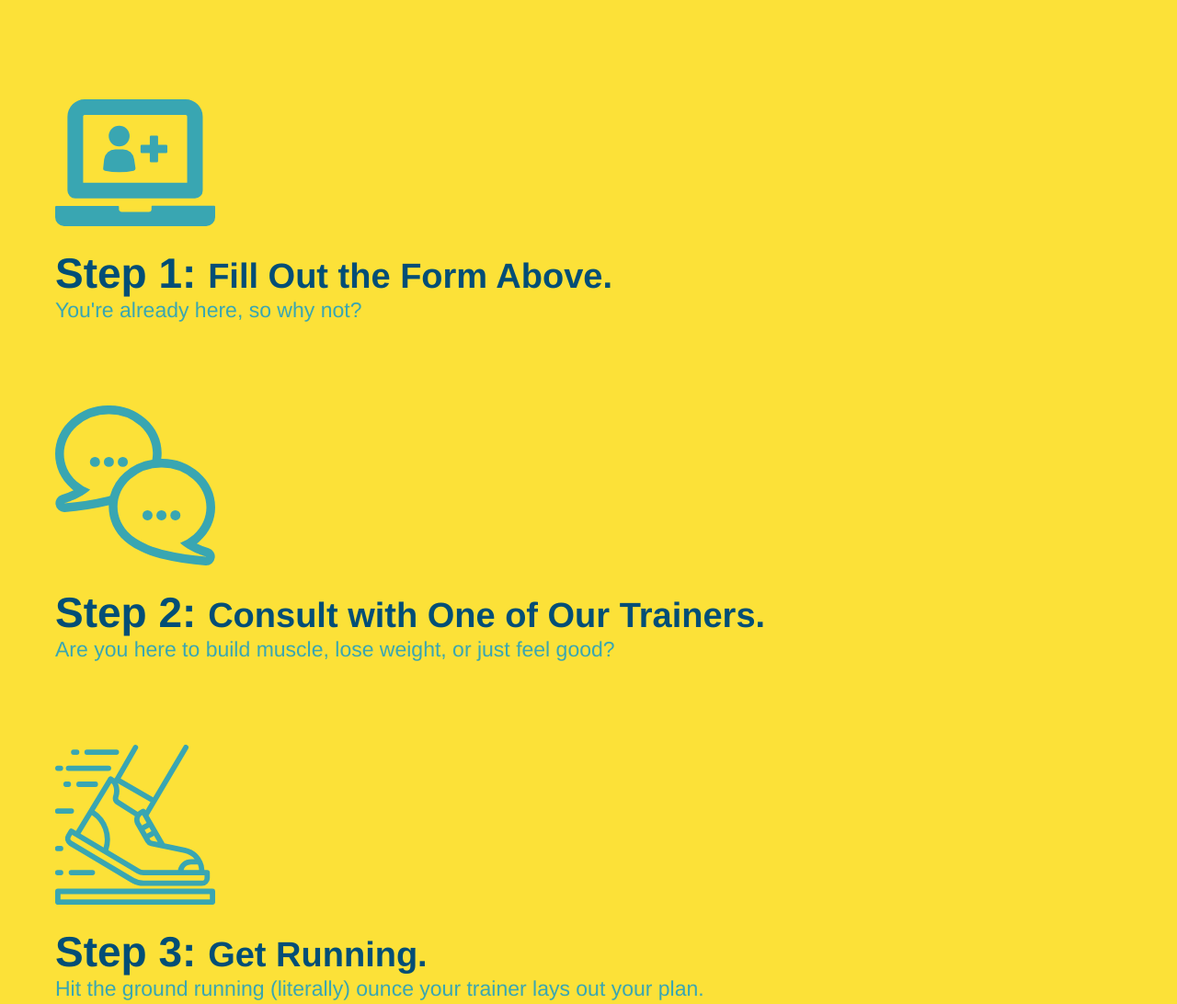
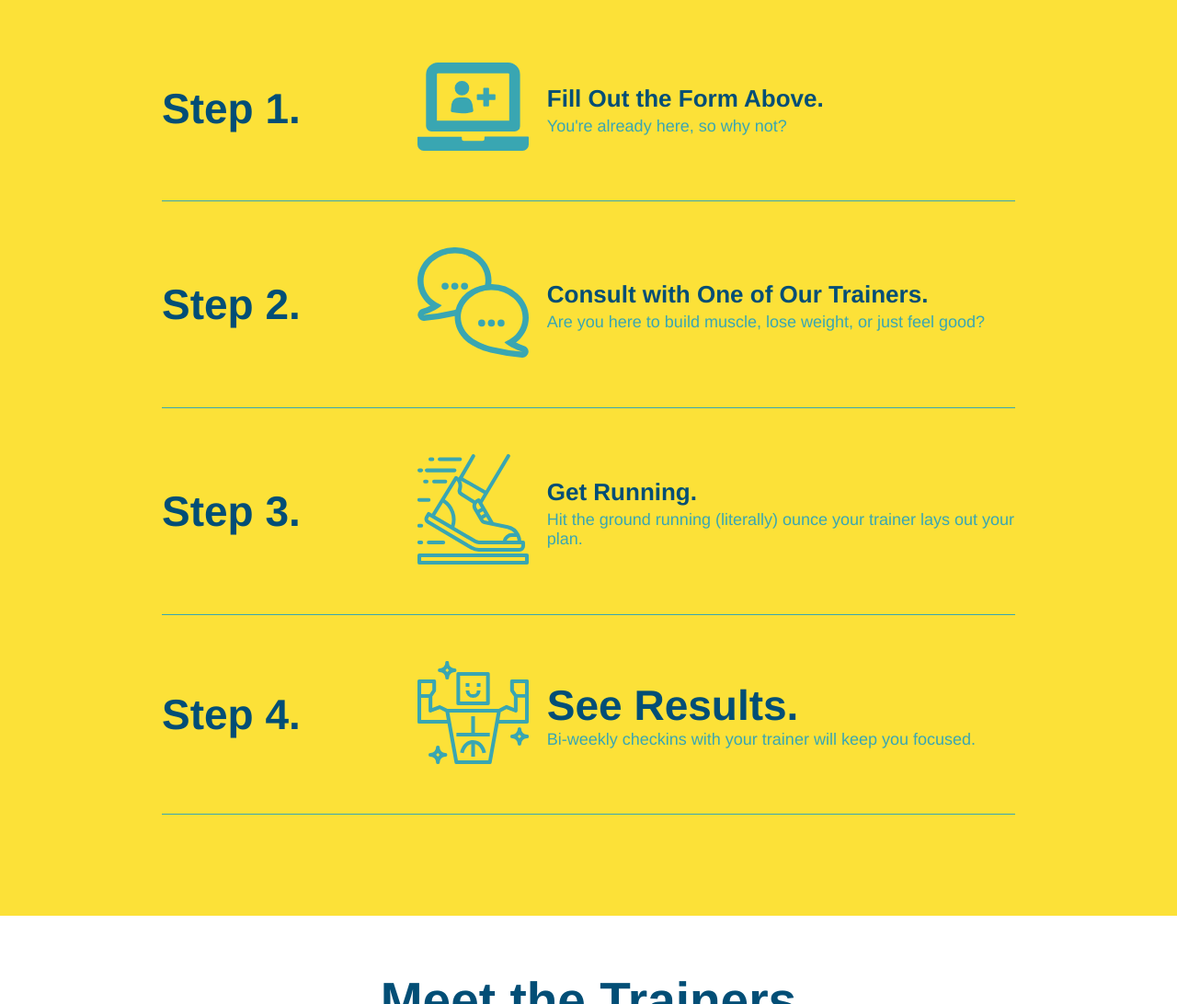
Before and after one commit to Jamsniffer/run-buddy, a plain HTML site: page Run Buddy Index.html in a window 1280 px wide. Shown: the part 1360-2452 px from the top of the page at 92% size. Drawn offline with Linux system fonts and the light colour scheme.

Commit message:
added flexbox to the steps

```diff
--- a/Run Buddy Index.html
+++ b/Run Buddy Index.html
@@ -154,43 +154,100 @@
 
             </div>
 
-            <div>
+            <div class="step">
+
+                <h3>Step 1.</h3>
+
+                <div class="step-info">
+
+                    <div class="step-img">
 
                         <img src="./assets/images/step-1.svg" alt="" />
 
-                <h3>Step 1: <span>Fill Out the Form Above.</span></h3>
+                    </div>
+
+                    <div class="step-text">
+
+                        <h4>Fill Out the Form Above.</h4>
 
                         <p>You're already here, so why not?</p>
 
                     </div>
 
-            <div>
+                </div>
+
+            </div>
+
+            <div class="step">
+
+                <h3>Step 2.</h3>
+
+                <div class="step-info">
+
+                    <div class="step-img">
 
                         <img src="./assets/images/step-2.svg" alt="" />
 
-                <h3>Step 2: <span>Consult with One of Our Trainers.</span></h3>
+                    </div>
+
+
+                    <div class="step-text">
+
+                        <h4>Consult with One of Our Trainers.</h4>
 
                         <p>Are you here to build muscle, lose weight, or just feel good?</p>
 
                     </div>
 
-            <div>
+                </div>
+
+            </div>
+
+            <div class="step">
+
+                <h3>Step 3.</h3>
+
+                <div class="step-info">
+
+                    <div class="step-img">
 
                         <img src="./assets/images/step-3.svg" alt="" />
 
-                <h3>Step 3: <span>Get Running.</span></h3>
+                    </div>
+
+                    <div class="step-text">
+
+                        <h4>Get Running.</h4>
 
                         <p>Hit the ground running (literally) ounce your trainer lays out your plan.</p>
 
                     </div>
 
-            <div>
+                </div>
+
+            </div>
+
+            <div class="step">
+
+                <h3>Step 4.</h3>
+
+                <div class="step-info">
+
+                    <div class="step-img">
 
                         <img src="./assets/images/step-4.svg" alt="" />
 
-                <h3>Step 4: <span>See Results.</span></h3>
+                    </div>
+
+                    <div class="step-text">
+
+                        <h3>See Results.</h3>
 
                         <p>Bi-weekly checkins with your trainer will keep you focused.</p>
+
+                    </div>
+
+                </div>
 
             </div>
 
--- a/assets/css/style.css
+++ b/assets/css/style.css
@@ -290,41 +290,83 @@ section {
     border-color: #39a6b2;
 }
 
-.steps div {
-
-    margin-bottom: 80px;
-
-}
-
-.steps img {
-
-    width: 15%;
-
-    margin: 10px 0;
-
-}
-
-.steps h3 {
+.step h3 {
 
     color: #024e76;
 
     font-size: 46px;
 
-    margin-top: 10px;
+    flex: 1 30%;
 
 }
 
-.steps p {
+.step-text p {
 
     color: #39a6b2;
 
-    font-size: 23px;
+    font-size: 18px;
 
 }
 
-.steps span {
+.step-text h4 {
 
-    font-size: 38px;
+    font-size: 26px;
+
+    line-height: 1.5;
+
+    color: #024e76;
+
+}
+
+.step {
+
+    margin: 50px auto;
+
+    padding-bottom: 50px;
+
+    width: 80%;
+
+    border-bottom: 1px solid #39a6b2;
+
+    display: flex;
+
+    flex-wrap: wrap;
+
+    align-items: center;
+
+    justify-content: space-between;
+
+}
+
+.step-info {
+
+    flex: 2 70%;
+
+    display: flex;
+
+    flex-wrap: wrap;
+
+    align-items: center;
+
+}
+
+.step-img {
+
+    flex: 1 12%;
+
+    margin-right: 20px;
+
+}
+
+.step-text {
+
+    flex: 12;
+
+}
+
+.step-img img {
+
+    max-width: 100%;
 
 }
 
```
Lines whose indentation alone changed are shown as unchanged.
